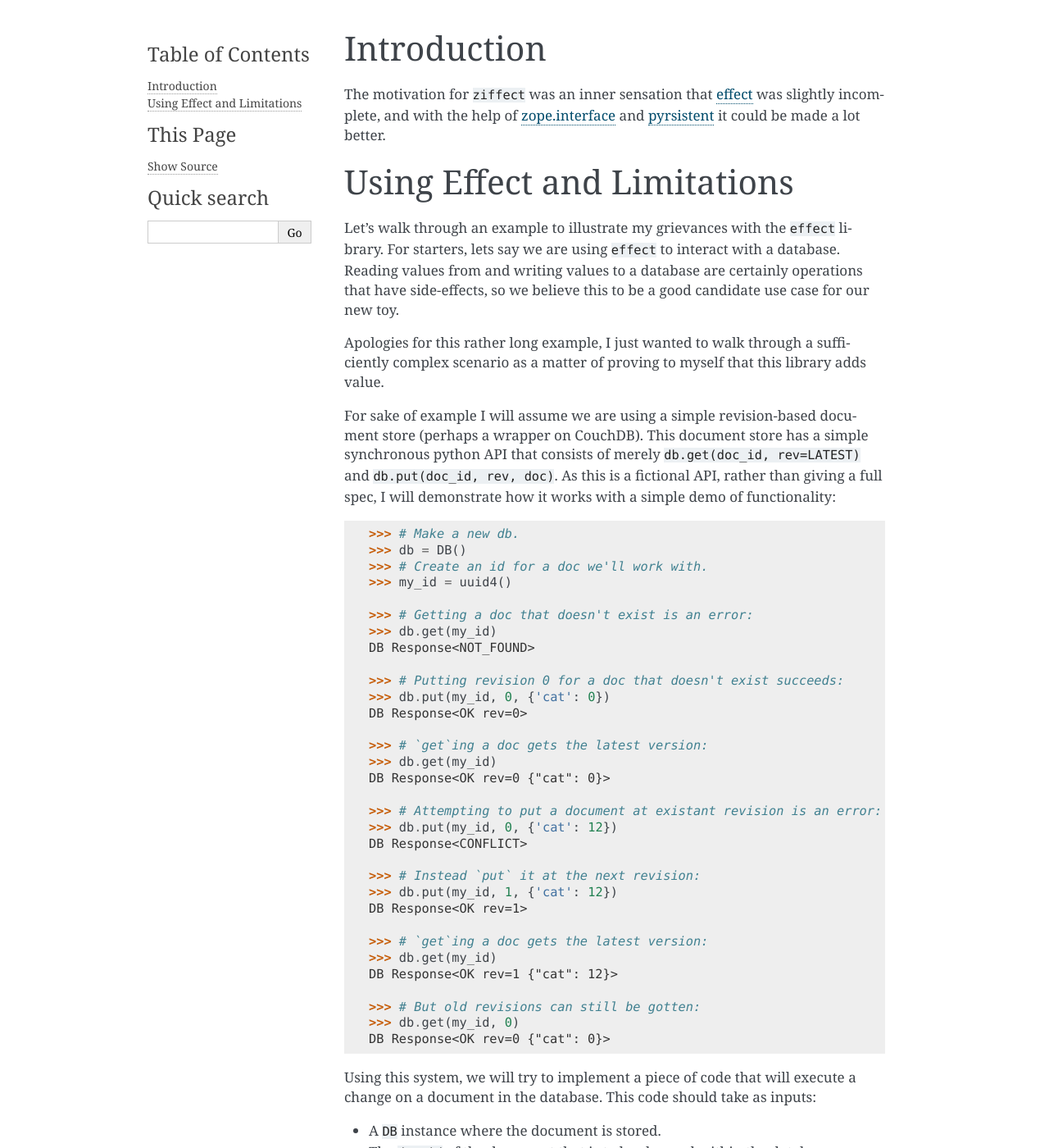
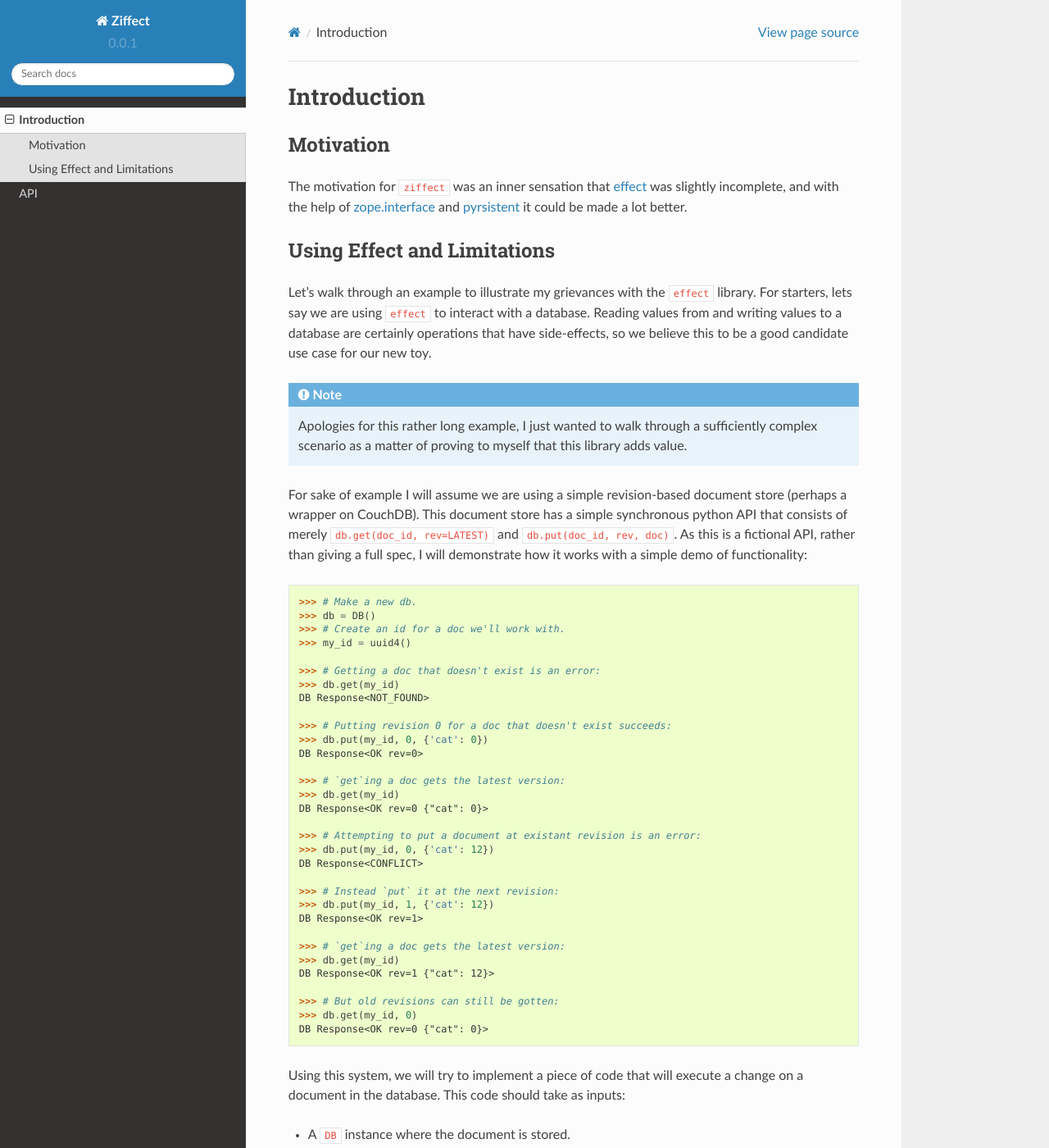
Before and after one commit to sarum90/ziffect, a Sphinx documentation site: the page built from docs/introduction.rst, in a window 1280 px wide and 1400 px high. Shown: the whole window at 82% size. Built offline with Sphinx 7.4.7 and the Read the Docs theme 2.0.0, drawn with Linux system fonts in a browser that asks for light colours; some of the changed text lies outside the part shown.

Commit message:
Used a better template

```diff
--- a/docs/conf.py
+++ b/docs/conf.py
@@ -14,7 +14,11 @@
 
 import sys
 import os
-import shlex
+import sphinx_rtd_theme
+
+html_theme = "sphinx_rtd_theme"
+
+html_theme_path = [sphinx_rtd_theme.get_html_theme_path()]
 
 # If extensions (or modules to document with autodoc) are in another directory,
 # add these directories to sys.path here. If the directory is relative to the
--- a/docs/introduction.rst
+++ b/docs/introduction.rst
@@ -1,6 +1,9 @@
 
 Introduction
-------------
+============
+
+Motivation
+----------
 
 The motivation for ``ziffect`` was an inner sensation that
 `effect <https://effect.readthedocs.org/>`_ was slightly incomplete, and with the
@@ -17,9 +20,9 @@ database. Reading values from and writing values to a database are certainly
 operations that have side-effects, so we believe this to be a good candidate
 use case for our new toy.
 
-Apologies for this rather long example, I just wanted to walk through a
-sufficiently complex scenario as a matter of proving to myself that this
-library adds value.
+.. note:: Apologies for this rather long example, I just wanted to walk through a
+  sufficiently complex scenario as a matter of proving to myself that this
+  library adds value.
 
 .. testsetup:: *
 
```
Also changed, not shown: requirements.txt (+6 -5 lines).
